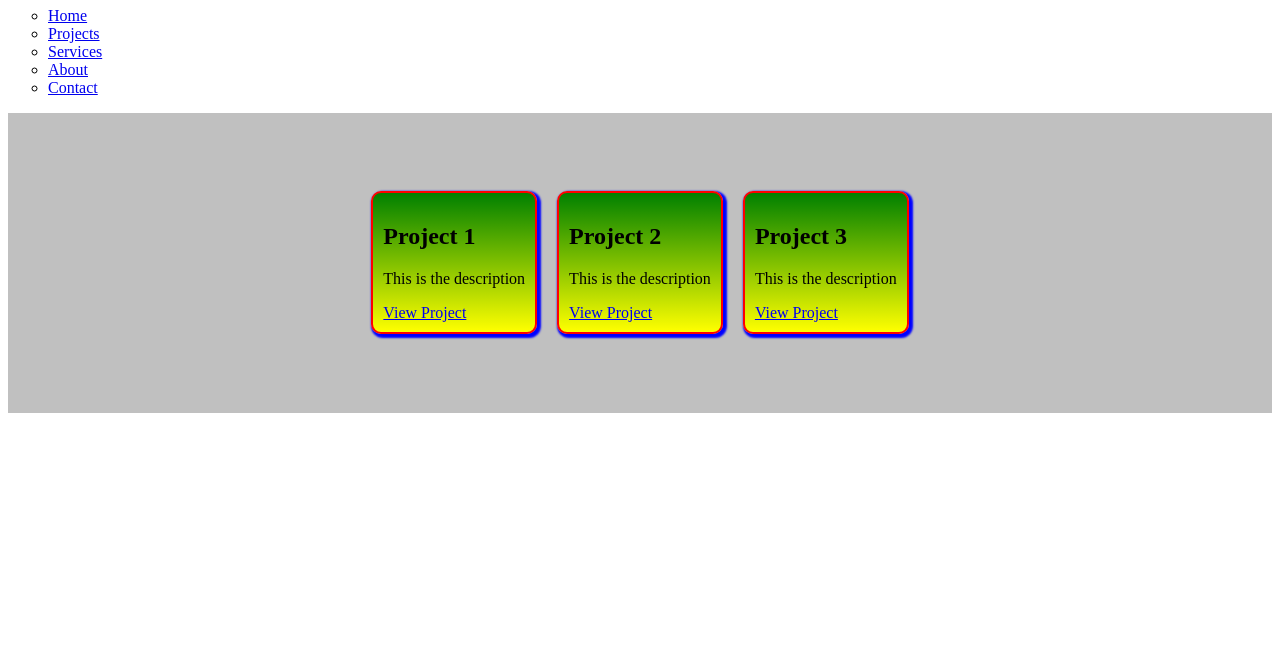
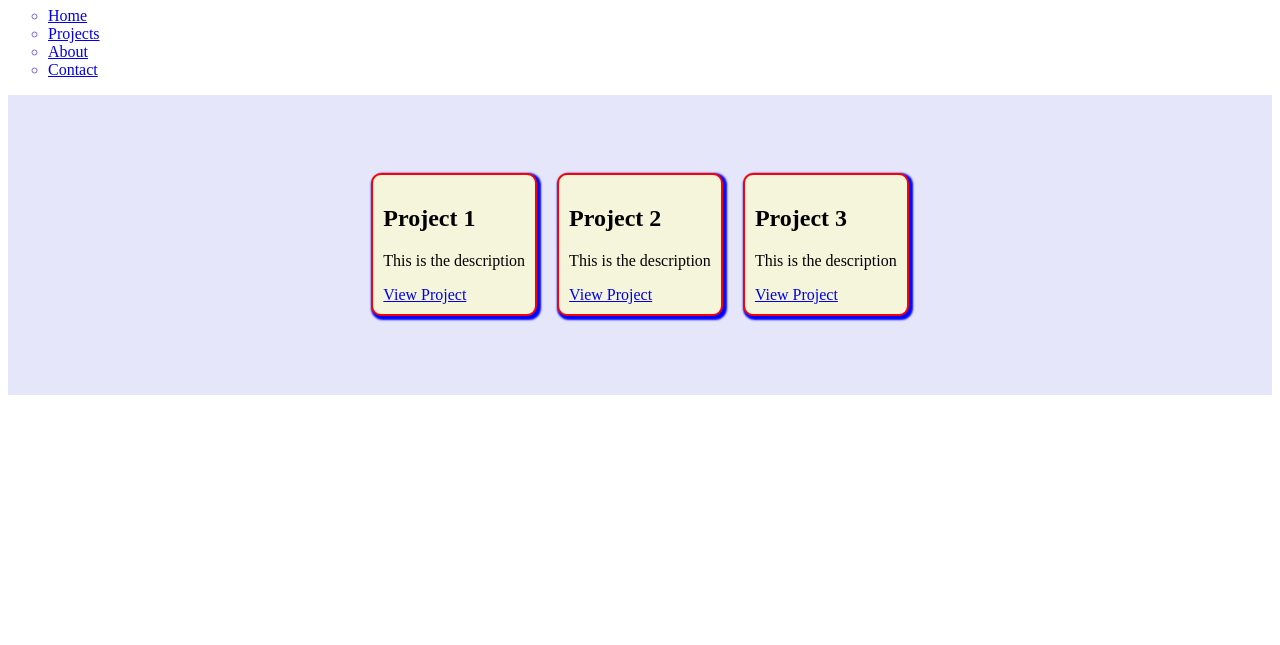
Before and after one commit to Harshavardhini84/temp, a plain HTML site: page temp7.html in a window 1280 px wide. Shown: the part 155-800 px from the top of the page. Drawn offline with Linux system fonts and the light colour scheme.

Commit message:
Added styles

```diff
--- a/temp7.html
+++ b/temp7.html
@@ -3,11 +3,11 @@
   <head>
     <meta charset="UTF-8" />
     <meta name="viewport" content="width=device-width, initial-scale=1.0" />
-    <title>Document</title>
+    <title>Temp7</title>
     <style>
       .row {
         height: 300px;
-        background-color: silver;
+        background-color: lavender;
         display: flex;
         /* justify-content: center; */
         justify-content: center;
@@ -17,17 +17,20 @@
 
       .box {
         /* background-color: orange; */
-        background: linear-gradient(green, yellow);
+        background: beige;
         padding: 10px;
         margin: 10px;
         border: 2px solid red;
         border-radius: 10px;
         box-shadow: 2px 2px 2px 2px blue;
-        transition-property: transform;
+         transition-property: transform;
         transition-duration: 0.5s;
       }
       .box:hover {
         transform: scale(1.2, 1.2);
+      }
+      .h {
+     color: mediumslateblue;
       }
     </style>
   </head>
@@ -36,14 +39,15 @@
     <hr />
     <div class="container">
         <div>
+          <div class="h">
             <h1>My Application</h1>
             <ul type="circle">
                 <li><a href="#">Home</a></li>
                 <li><a href="#">Projects</a></li>
-                <li><a href="#">Services</a></li>
                 <li><a href="#">About</a></li>
                 <li><a href="#">Contact</a></li>
             </ul>
+          </div>
         </div>
 
     <div class="row">
```
